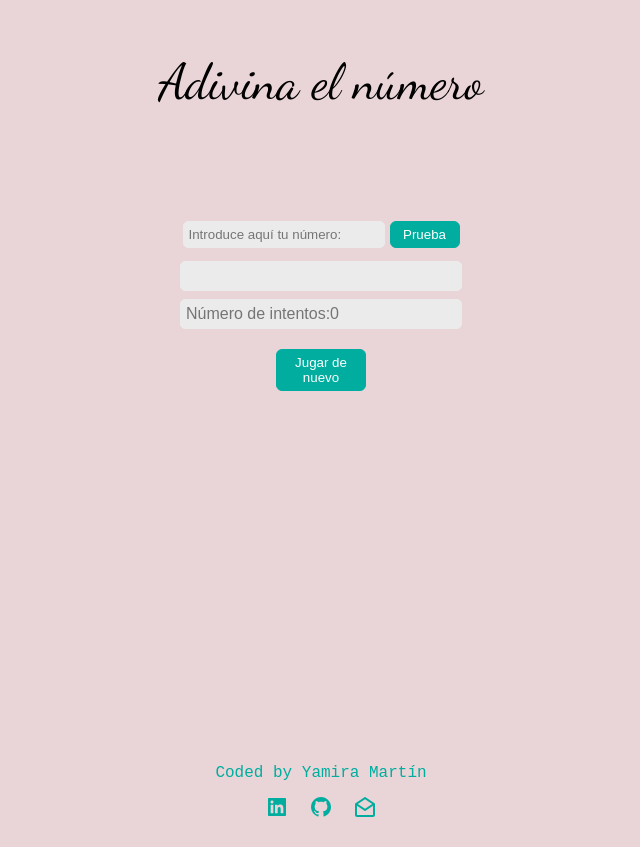
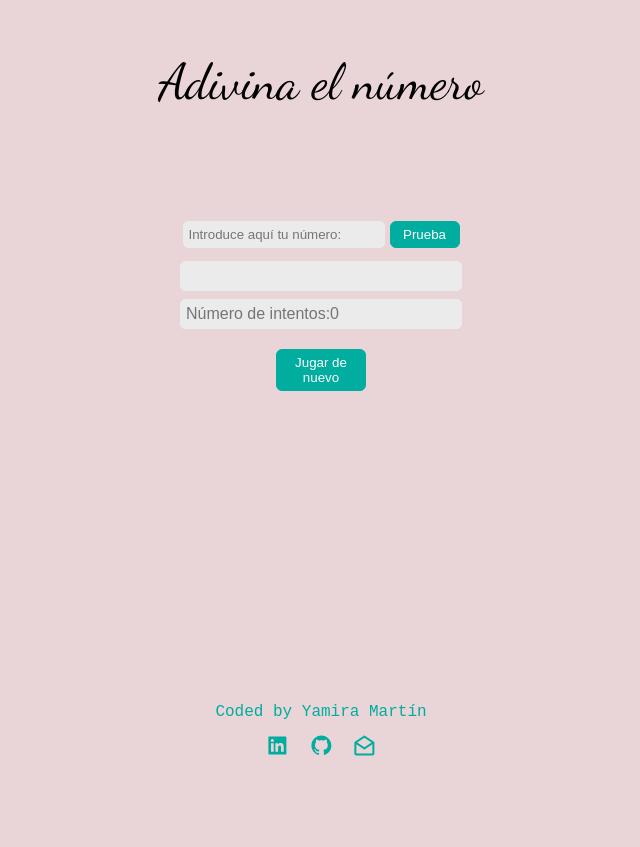
Before and after one commit to Adalab/modulo-2-evaluacion-intermedia-ymartinguzman, a plain HTML site: page index.html in a window 1280 px wide. Shown: the whole page, without its empty margins (319-959 px from the left). After the commit the page ends 800 px from the top, so only its background shows below. Drawn offline with Linux system fonts and the light colour scheme; a web font is replaced by a local one.

Commit message:
add position absolute to footer and center

```diff
--- a/style/main.css
+++ b/style/main.css
@@ -62,9 +62,10 @@
   font-family: 'Courier New', Courier, monospace;
   margin: 0;
   padding: 0;
-  position: relative;
+  position: absolute;
   bottom: 0;
-  padding-top: 90px;
+  left: 50%;
+  transform: translate(-50%, -50%);
 }
 
 .footer__line,
```
